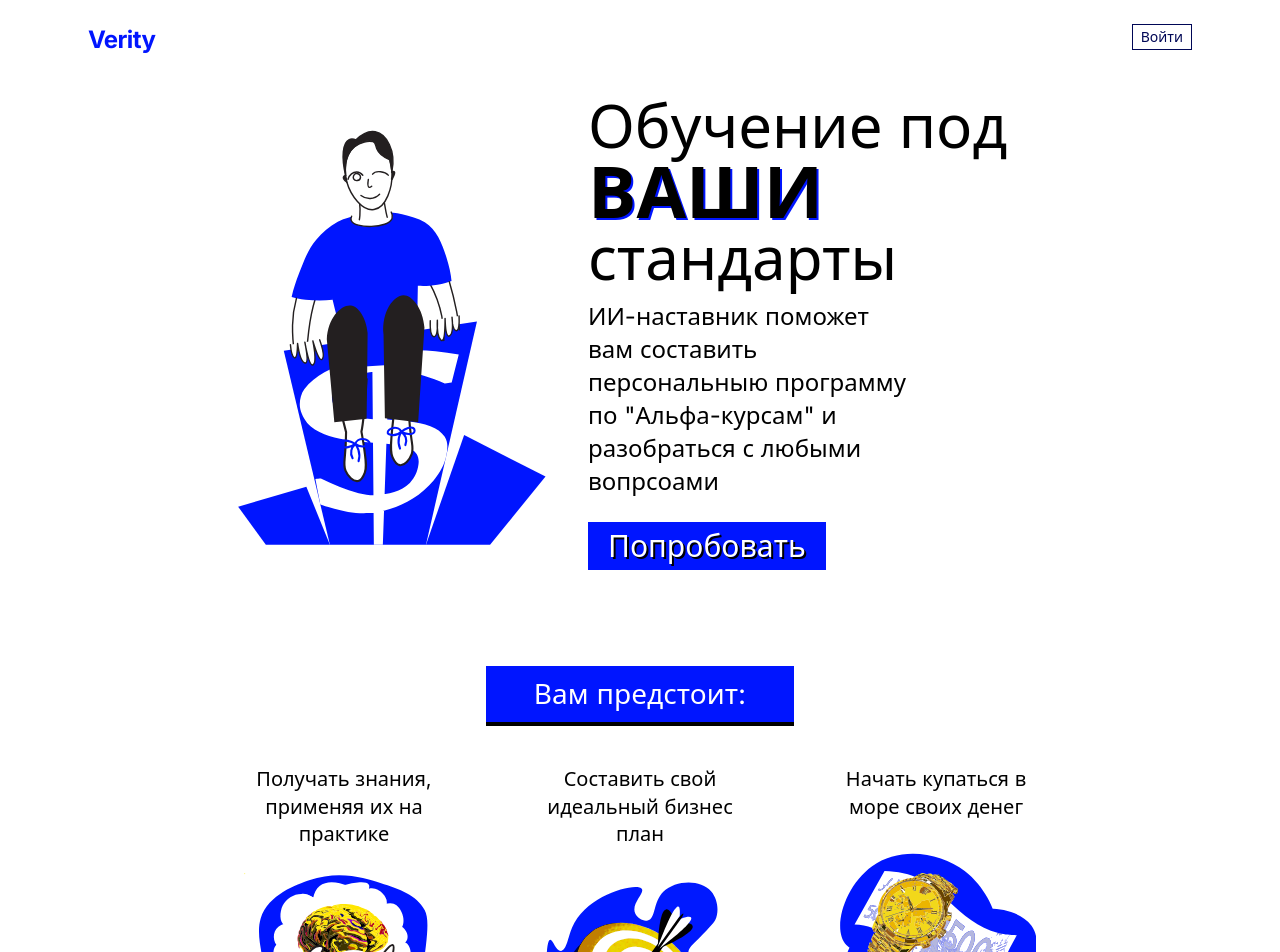
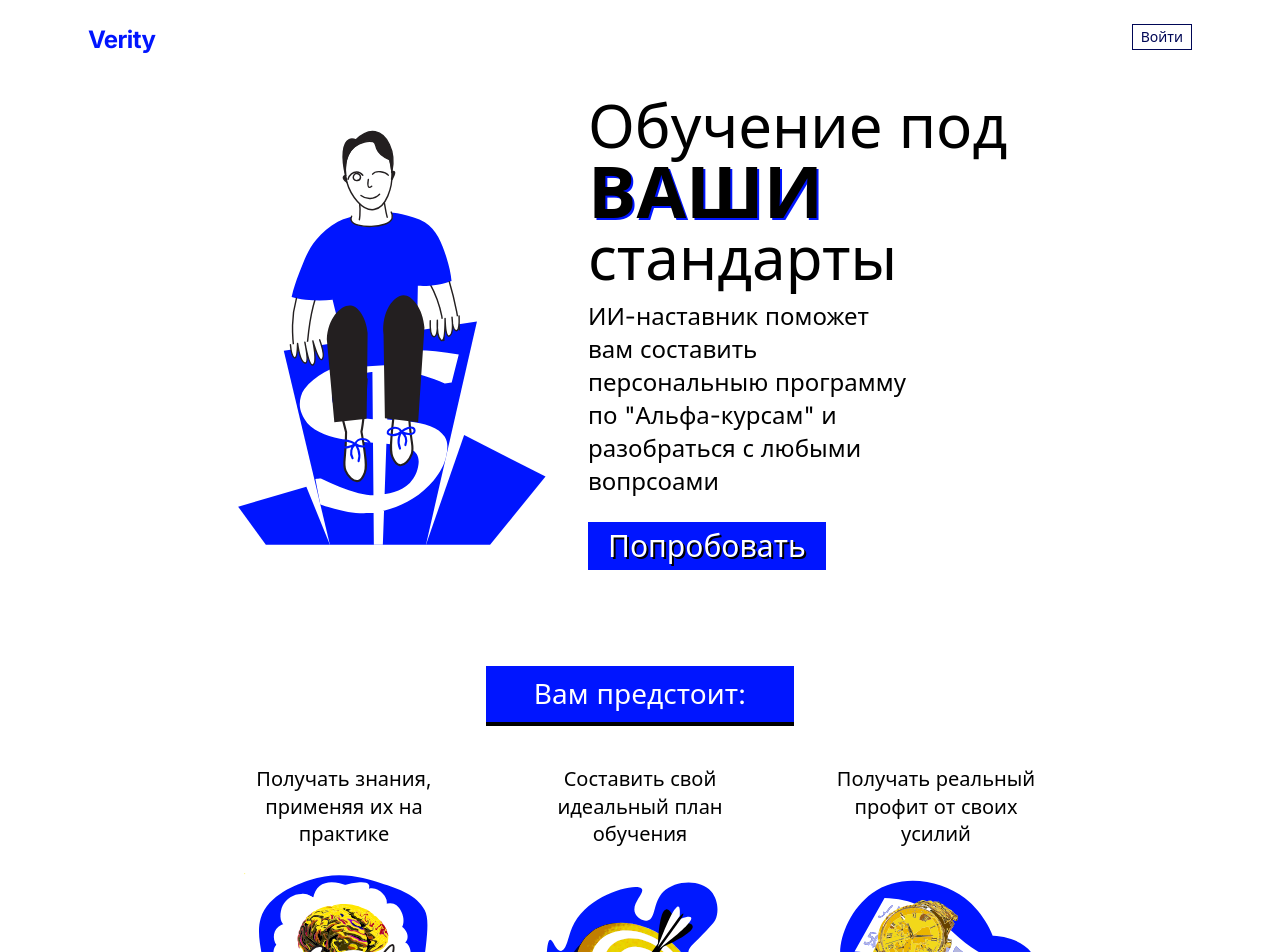
Before and after one commit to kraxiqt/bizagent, a React (Vite) app in the folder frontend/: page / in a window 1280 px wide. Shown: the top 952 px of the page. Built offline with nearby package versions, Linux system fonts and the light colour scheme; a web font is replaced by a local one.

Commit message:
feat(): мелкие правки

```diff
--- a/frontend/src/pages/welcome/WelcomePage.tsx
+++ b/frontend/src/pages/welcome/WelcomePage.tsx
@@ -22,8 +22,8 @@ function SectionTitle({ children }: { children: ReactNode }) {
 
 const BENEFITS: { text: string; image?: string }[] = [
   { text: 'Получать знания, применяя их на практике', image: '/assets/lander-s1.svg' },
-  { text: 'Составить свой идеальный бизнес план', image: '/assets/lander-s2.svg' },
-  { text: 'Начать купаться в море своих денег', image: '/assets/lander-s3.svg' },
+  { text: 'Составить свой идеальный план обучения', image: '/assets/lander-s2.svg' },
+  { text: 'Получать реальный профит от своих усилий', image: '/assets/lander-s3.svg' },
 ];
 
 const STEPS = [
```
